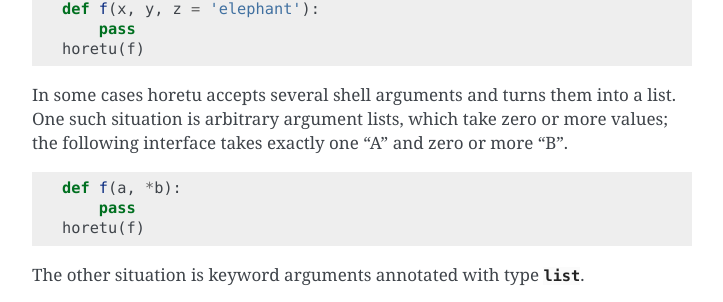
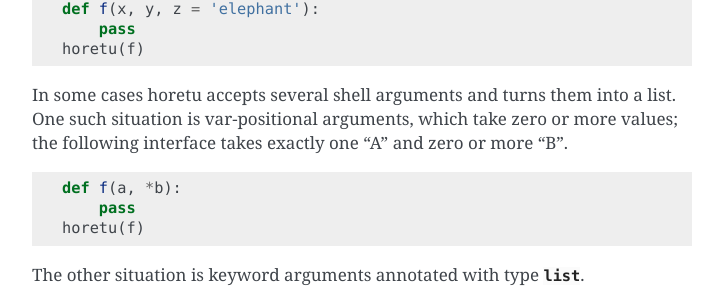
Before and after one commit to tlevine/horetu, a Sphinx documentation site: the page built from docs/settings.rst, in a window 1280 px wide and 900 px high, scrolled down 2094 px. Shown: the part 177-479 px from the top of the window, without its empty margins (388-1111 px from the left). Built offline with Sphinx 7.4.7, drawn with Linux system fonts in a browser that asks for light colours.

Commit message:
var-positional

```diff
--- a/docs/settings.rst
+++ b/docs/settings.rst
@@ -99,7 +99,7 @@ requires one "X", one "Y", and optionally, one "Z".
     horetu(f)
 
 In some cases horetu accepts several shell arguments and turns them into a list.
-One such situation is arbitrary argument lists, which take zero or more values;
+One such situation is var-positional arguments, which take zero or more values;
 the following interface takes exactly one "A" and zero or more "B".
 
 ::
```
